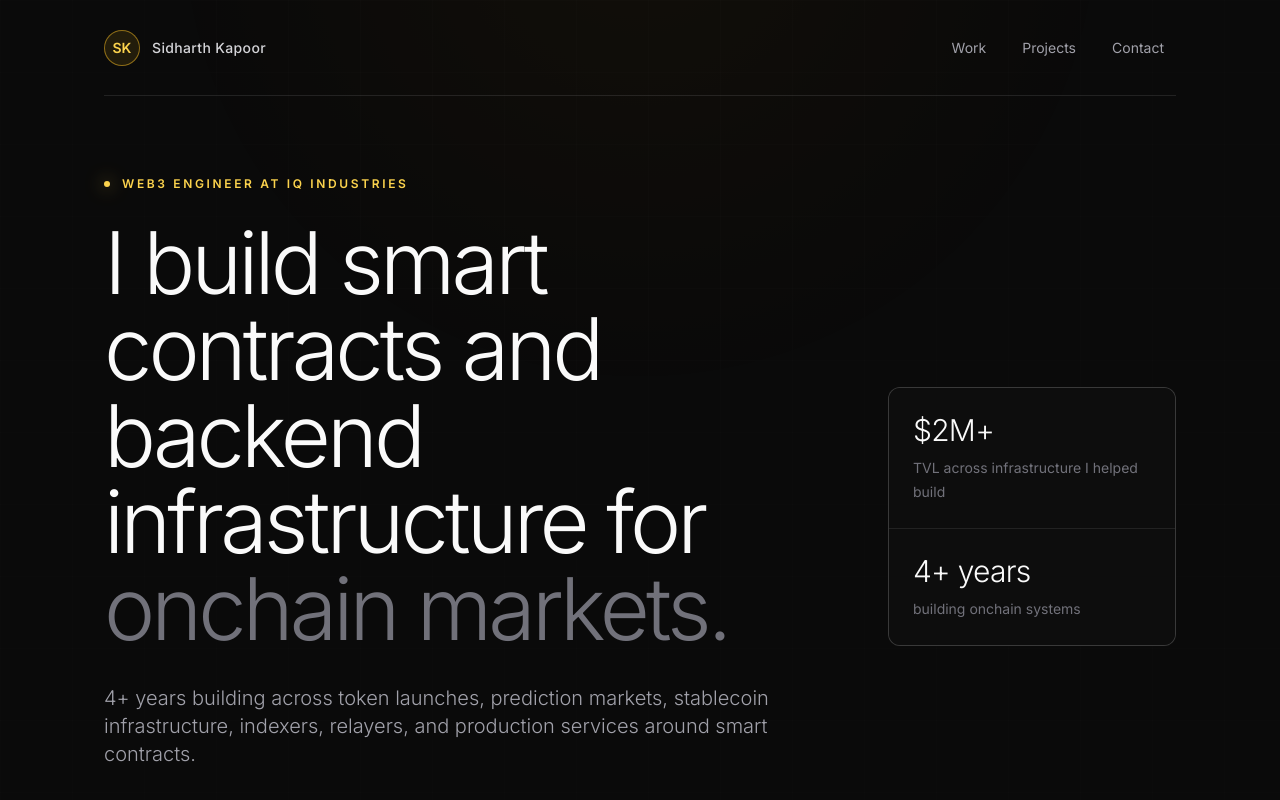
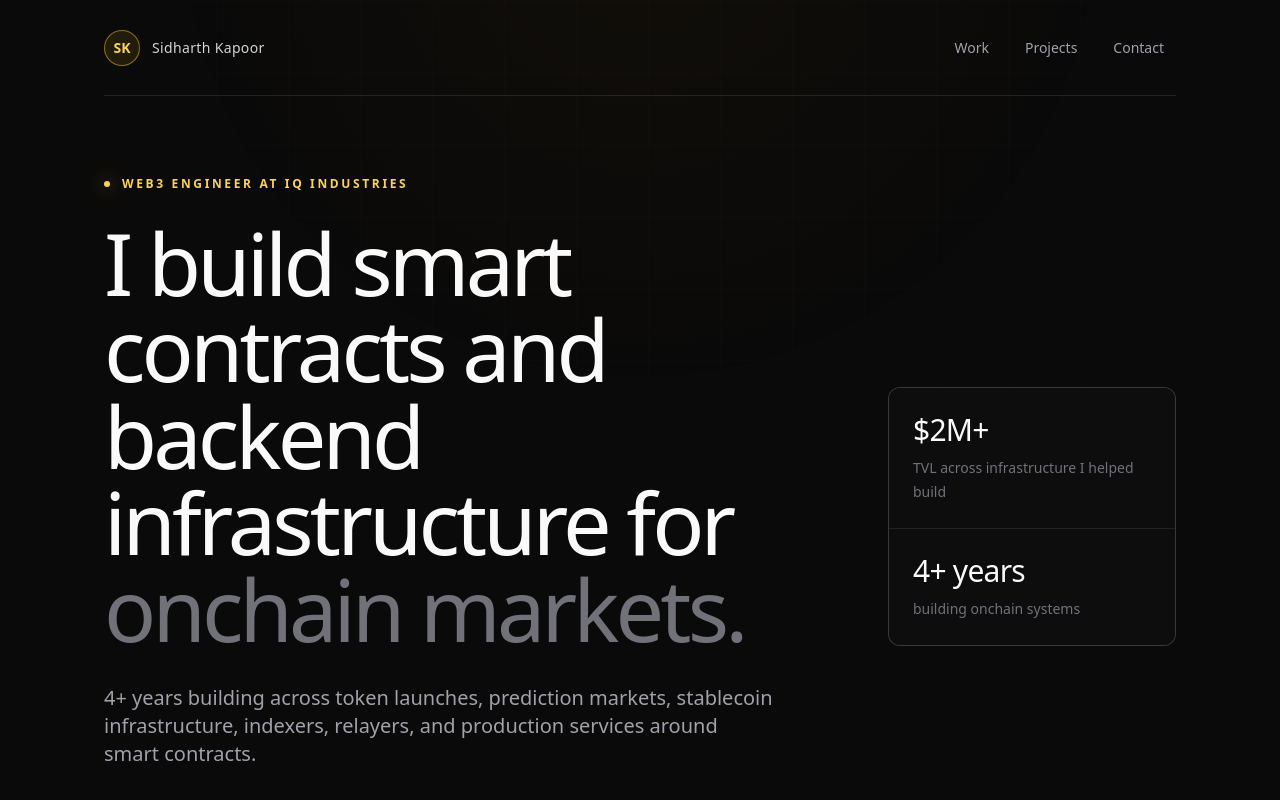
Before and after one commit to SidharthK2/portfolio, a React (Vite) app: page / in a window 1280 px wide. Shown: the top 800 px of the page. Built offline with nearby package versions, Linux system fonts and the light colour scheme.

Commit message:
Remove render-blocking web font

```diff
--- a/index.html
+++ b/index.html
@@ -33,9 +33,6 @@
     <meta name="twitter:image" content="https://www.sidk.dev/og-image.png" />
     <meta name="twitter:image:alt" content="Sidharth Kapoor — Web3 Engineer at IQ Industries" />
 
-    <link rel="preconnect" href="https://fonts.googleapis.com">
-    <link rel="preconnect" href="https://fonts.gstatic.com" crossorigin>
-    <link href="https://fonts.googleapis.com/css2?family=Inter:wght@300;400;500;600&display=swap" rel="stylesheet">
     <script type="application/ld+json">
       {
         "@context": "https://schema.org",
--- a/src/index.css
+++ b/src/index.css
@@ -4,7 +4,7 @@
 
 :root {
 	font-family:
-		Inter, ui-sans-serif, system-ui, -apple-system, BlinkMacSystemFont, "Segoe UI",
+		ui-sans-serif, system-ui, -apple-system, BlinkMacSystemFont, "Segoe UI",
 		sans-serif;
 	color: #f4f4f5;
 	background: #0a0a0a;
```
